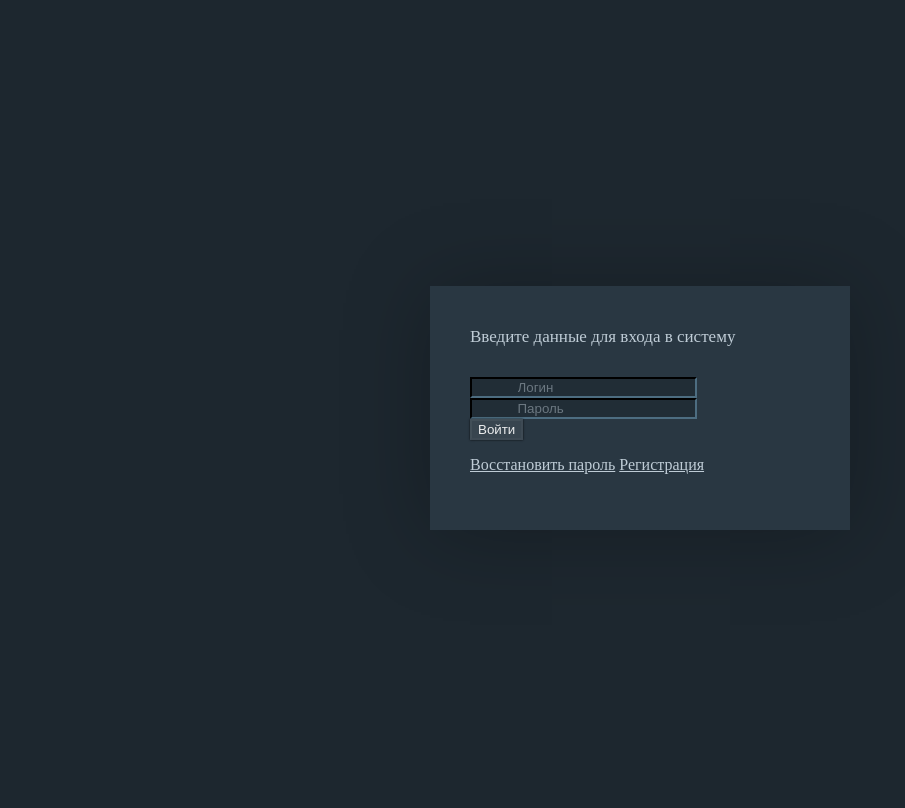
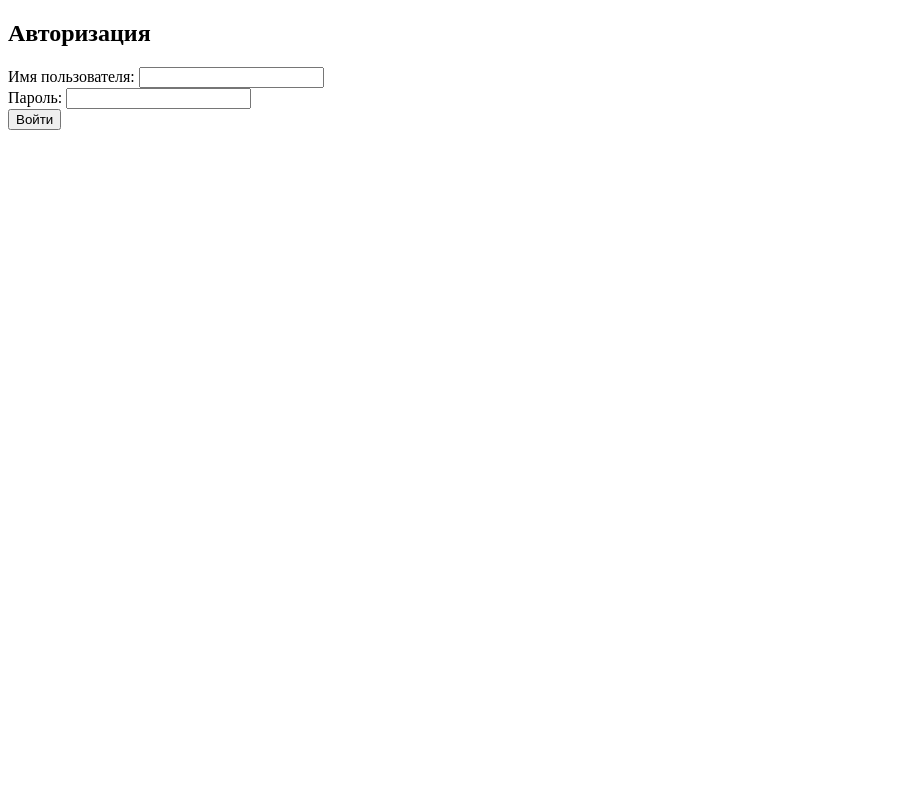
Before and after one commit to skurtsov/RestoranAPPWebAPI, a Django app: page /signinform/ in a window 1280 px wide. Shown: the whole page, without its empty margins (0-905 px from the left). After the commit the page ends 130 px from the top, so only its background shows below. Run offline with Django 4.2, Linux system fonts and the light colour scheme; some libraries are stand-ins or nearby versions.

Commit message:
auth form html css new reset

```diff
--- a/myapi/templates/main/signin.html
+++ b/myapi/templates/main/signin.html
@@ -3,144 +3,18 @@
 <head>
   <title>Авторизация</title>
   {% csrf_token %} <!-- Вставка токена CSRF -->
-  <style>
-*, *:before, *:after {
-  box-sizing: border-box;
-}
-
-textarea:focus, input[type=text]:focus, input[type=password]:focus, input[type=datetime]:focus, input[type=datetime-local]:focus, input[type=date]:focus, input[type=month]:focus, input[type=time]:focus, input[type=week]:focus, input[type=number]:focus, input[type=email]:focus, input[type=url]:focus, input[type=search]:focus, input[type=tel]:focus, input[type=color]:focus, .uneditable-input:focus, .form-control:focus, button:focus {
-  outline: none;
-  -webkit-box-shadow: none;
-  -moz-box-shadow: none;
-  box-shadow: none;
-}
-
-html, body {
-  height: 100%;
-}
-
-body {
-  background-color: #1d272f;
-}
-
-.wrapper {
-  height: 100%;
-  display: flex;
-}
-
-.login-wrapper {
-  margin: auto;
-  padding: 40px;
-  width: 420px;
-  background-color: #293742;
-  box-shadow: 0 4px 80px rgba(0, 0, 0, 0.25);
-  transition: height 0.1s;
-  color: #bfccd6;
-}
-
-#welcome-msg {
-  font-size: 17px;
-  line-height: 21px;
-  min-height: 51px;
-}
-
-.has-feedback.left-feedback .form-control {
-  padding-left: 45.5px;
-  padding-right: 0px;
-}
-
-.has-feedback.left-feedback .form-control-feedback {
-  left: 3px;
-}
-
-.form-control-feedback {
-  color: #aab2bd;
-}
-
-.auth-form-selector a {
-  color: #bfccd6;
-}
-
-input.form-control {
-  background-color: #212d36;
-  color: #fff;
-  border-color: #1b262d;
-}
-input.form-control::placeholder {
-  color: #6b7780;
-}
-input.form-control:focus {
-  border-color: #1372ad;
-}
-input.form-control[disabled] {
-  background-color: #394751;
-  border-color: #394751;
-}
-input.form-control[disabled]::placeholder {
-  color: #78858f;
-}
-
-.has-error input.form-control {
-  border-color: #c83536;
-  box-shadow: none;
-}
-
-button.btn-auth {
-  background-color: #37444e;
-  border-color: #37444e;
-  box-shadow: 0 0 2px #1c272d;
-  background-color: rgba(255, 255, 255, 0.07);
-  border-color: rgba(255, 255, 255, 0.05);
-  box-shadow: 0 0 2px rgba(0, 0, 0, 0.8);
-  color: rgba(255, 255, 255, 0.9);
-}
-button.btn-auth:hover {
-  background-color: #37444e;
-  border-color: #37444e;
-  background-color: rgba(0, 0, 0, 0.15);
-  border-color: rgba(0, 0, 0, 0.15);
-  color: rgba(255, 255, 255, 0.8);
-}
-button.btn-auth:active {
-  background-color: rgba(0, 0, 0, 0.15);
-  color: rgba(255, 255, 255, 0.15);
-}
-  </style>
 </head>
 <body>
-<div class="wrapper">
-	<div class="login-wrapper">
-		<div class="login-header"></div>
-		<div id="welcome-msg" class="text-center txt-block">Введите данные для входа в систему</div>
-		<div id="place-error" class="alert alert-danger alert-bold-border fade alert-dismissable txt-block hidden"><section></section></div>
-		<div id="place-success" class="alert alert-success alert-bold-border fade alert-dismissable txt-block hidden"><section></section></div>
-		<form id="login_form" role="form" action="https://reactive-cafe.com/api/signin/" method="post" class="">
+  <h2>Авторизация</h2>
+  <form action="https://reactive-cafe.com/api/signin/" method="post">
+    {% csrf_token %} <!-- Вставка токена CSRF -->
+    <label for="username">Имя пользователя:</label>
+    <input type="text" id="uname" name="username" required><br>
 
-    {% csrf_token %} <!-- Вставка токена CSRF -->
+    <label for="password">Пароль:</label>
+    <input type="password" id="passw" name="password" required><br>
 
-			<div class="form-group">
-
-
-			<div class="form-group has-feedback left-feedback">
-				<input id="uname" name="auth_login" type="text" class="form-control input-lg" placeholder="Логин">
-				<span class="fa fa-user form-control-feedback"></span>
-			</div>
-
-			<div class="form-group has-feedback left-feedback">
-				<input name="passw" id="auth_password" type="password" class="form-control input-lg" placeholder="Пароль">
-				<span class="fa fa-unlock-alt form-control-feedback"></span>
-			</div>
-
-			<div class="form-group">
-				<button id="login_btn" type="submit" class="btn btn-auth btn-lg  btn-block">Войти</button>
-			</div>
-
-			<p class="auth-form-selector clearfix">
-				<a href="#recover_form" data-msg="Введите ваш логин" class="pull-left">Восстановить пароль</a>
-				<a href="#register_form" data-msg="Заполните форму для регистрации" class="pull-right register">Регистрация</a>
-			</p>
-		 </form>
-	</div>
-</div>
+    <input type="submit" value="Войти">
+  </form>
 </body>
 </html>
```
